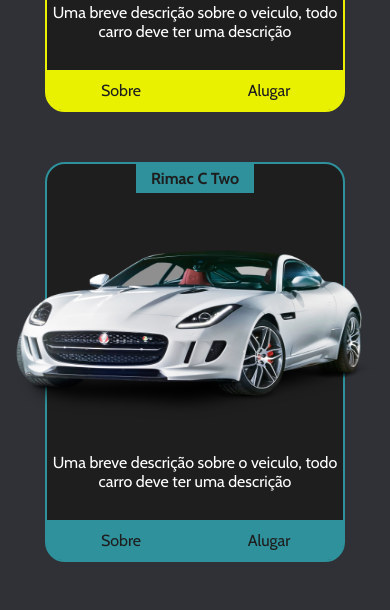
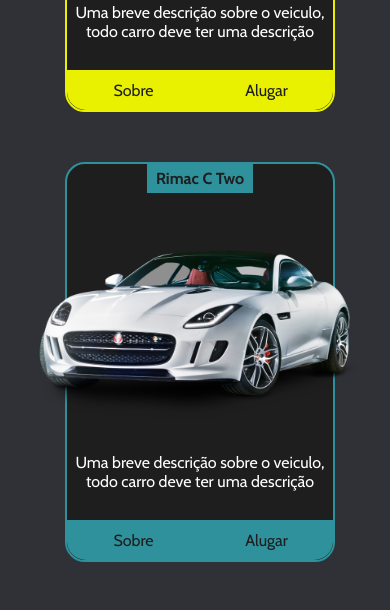
Before and after one commit to wesleyt02/e-spark-frontend, a React (Create React App) app in the folder e-spark/: page / in a window 390 px wide. Shown: the part 833-1443 px from the top of the page. Built offline with nearby package versions, Linux system fonts and the light colour scheme.

Commit message:
correçao de responsividade pagina home

```diff
--- a/e-spark/src/components/CardCars/cardcars.css
+++ b/e-spark/src/components/CardCars/cardcars.css
@@ -1,6 +1,6 @@
 .container-card-cars {
     background-color: var(--background-item-card);
-    width: 65%;
+    width: 250px;
     min-height: 400px;
     border-radius: 20px;
     position: relative;
@@ -70,6 +70,7 @@
     font-weight: 400;
     font-size: 1rem;
     cursor: pointer;
+    transition: all ease 1s;
 }
 
 .container-card-cars .footer-card-car button.premium:hover {
@@ -93,18 +94,18 @@
 }
 
 .container-card-cars .footer-card-car button:first-child {
-    border-bottom-left-radius: 15px;
+    border-bottom-left-radius: 18.8px;
 }
 
 .container-card-cars .footer-card-car button:last-child {
-    border-bottom-right-radius: 15px;
+    border-bottom-right-radius: 18.8px;
 }
 
 
 @media(max-width: 600px) {
     .container-card-cars {
         background-color: var(--background-item-card);
-        width: 300px;
+        width: 270px;
         min-height: 400px;
         border-radius: 20px;
         position: relative;
--- a/e-spark/src/components/ScrollCategory/scrollCategory.css
+++ b/e-spark/src/components/ScrollCategory/scrollCategory.css
@@ -1,12 +1,14 @@
 .container-scroll-category {
     width: 100%;
-    background-color: var(--background-color-home);
     display: flex;
     justify-content: center;
     align-items: center;
 }
 
 .container-scroll-category img {
+    display: flex;
+    justify-content: center;
+    align-items: center;
     width: 32px;
     height: 32px;
     cursor: pointer;
--- a/e-spark/src/index.js
+++ b/e-spark/src/index.js
@@ -3,8 +3,6 @@
 import App from './App';
 
 ReactDOM.render(
-  <React.StrictMode>
-      <App />
-  </React.StrictMode>,
+  <App />,
   document.getElementById('root')
 );
--- a/e-spark/src/pages/Home/home.css
+++ b/e-spark/src/pages/Home/home.css
@@ -1,11 +1,14 @@
-.container-home main{
+.container-home {
+    background-color: var(--background-color-home);
+}
+
+.container-home main .container-cards-cars-home {
     width: 100%;
     min-height: 700px;
-    background-color: var(--background-color-home);
     margin: 0 auto;
 
     display: grid;
-    grid-template-columns: repeat(3, 1fr);
+    grid-template-columns: repeat(3, 320px);
     grid-auto-rows: auto;
     grid-row-gap: 50px;
 
@@ -15,13 +18,13 @@
 
 
 @media(max-width: 1000px) {
-    .container-home main {
-        grid-template-columns: repeat(2, 380px);
+    .container-home main .container-cards-cars-home {
+        grid-template-columns: repeat(2, 300px);
     }
 }
 
 @media(max-width: 600px) {
-    .container-home main {
-        grid-template-columns: repeat(1, 1fr);
+    .container-home main  .container-cards-cars-home{
+        grid-template-columns: repeat(1, 260px);
     }
 }
--- a/e-spark/src/pages/Home/index.js
+++ b/e-spark/src/pages/Home/index.js
@@ -15,7 +15,7 @@
 
 const Home = () => {
 
-    const { isLoginActive, isCadastroActive} = useContext(AuthContext);
+    const { isLoginActive, isCadastroActive } = useContext(AuthContext);
 
     return (
         <div className="container-home">
@@ -24,56 +24,57 @@
             <LeftMenu />
             <ScrollCategory />
             <main>
+                <div className="container-cards-cars-home">
                     <CardCars
                         id="0"
                         title="Rimac C Two"
                         description="Uma breve descrição sobre o veiculo, todo carro deve ter uma descrição"
-                    typeCar="premium"/>
+                        typeCar="premium" />
                     <CardCars
                         id="1"
                         title="Rimac C Two"
                         description="Uma breve descrição sobre o veiculo, todo carro deve ter uma descrição"
-                    typeCar="default"/>
+                        typeCar="default" />
                     <CardCars
                         id="0"
                         title="Rimac C Two"
                         description="Uma breve descrição sobre o veiculo, todo carro deve ter uma descrição"
-                    typeCar="premium"/>
+                        typeCar="premium" />
                     <CardCars
                         id="0"
                         title="Rimac C Two"
                         description="Uma breve descrição sobre o veiculo, todo carro deve ter uma descrição"
-                    typeCar="premium"/>
+                        typeCar="premium" />
                     <CardCars
                         id="1"
                         title="Rimac C Two"
                         description="Uma breve descrição sobre o veiculo, todo carro deve ter uma descrição"
-                    typeCar="default"/>
+                        typeCar="default" />
                     <CardCars
                         id="0"
                         title="Rimac C Two"
                         description="Uma breve descrição sobre o veiculo, todo carro deve ter uma descrição"
-                    typeCar="premium"/>
+                        typeCar="premium" />
 
                     <CardCars
                         id="0"
                         title="Rimac C Two"
                         description="Uma breve descrição sobre o veiculo, todo carro deve ter uma descrição"
-                    typeCar="premium"/>
+                        typeCar="premium" />
                     <CardCars
                         id="1"
                         title="Rimac C Two"
                         description="Uma breve descrição sobre o veiculo, todo carro deve ter uma descrição"
-                    typeCar="default"/>
+                        typeCar="default" />
                     <CardCars
                         id="0"
                         title="Rimac C Two"
                         description="Uma breve descrição sobre o veiculo, todo carro deve ter uma descrição"
-                    typeCar="premium"/>
-
+                        typeCar="premium" />
+                </div>
             </main>
-            {isLoginActive? <Login />: null}
-            {isCadastroActive? <Cadastro />: null}
+            {isLoginActive ? <Login /> : null}
+            {isCadastroActive ? <Cadastro /> : null}
 
         </div>
     );
```
Lines whose indentation alone changed are shown as unchanged.
